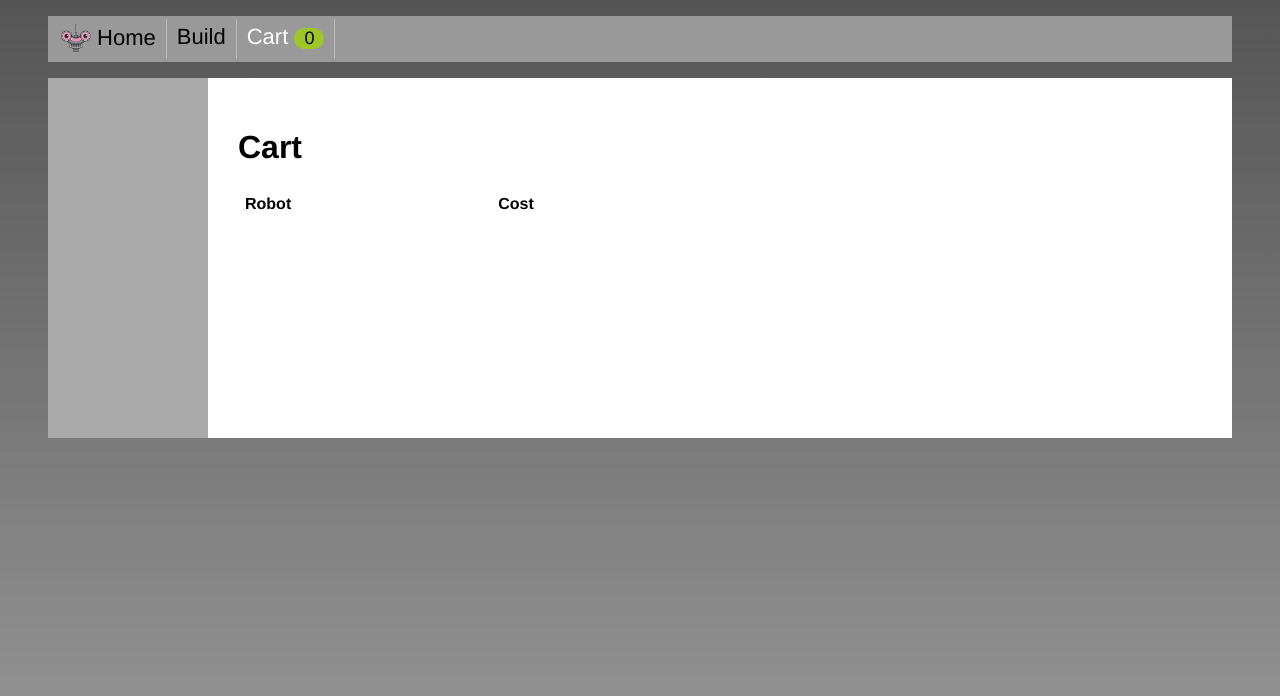
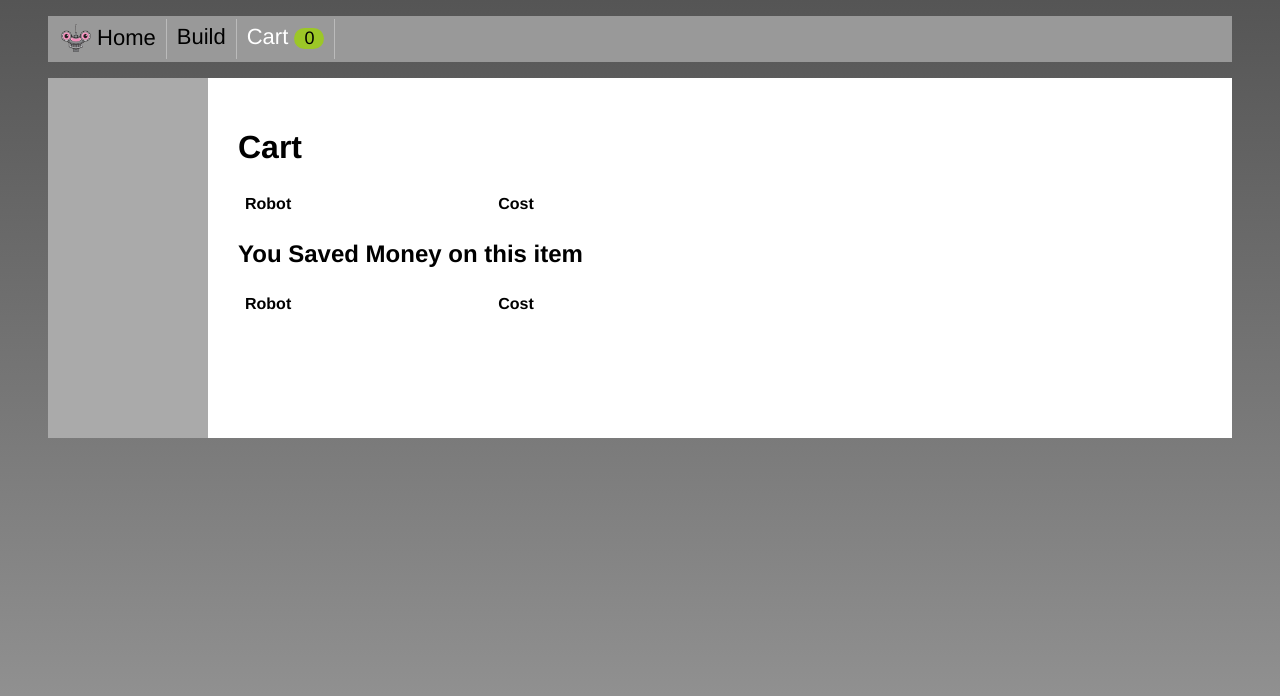
Before and after one commit to rakib06/robot-builder-vue, a Vue app: page /cart in a window 1280 px wide. Shown: the top 696 px of the page. Built offline with nearby package versions, Linux system fonts and the light colour scheme.

Commit message:
State & Server Communication: getters -. calculations

```diff
--- a/src/cart/ShoppingCart.vue
+++ b/src/cart/ShoppingCart.vue
@@ -23,6 +23,31 @@
         </tr>
       </tbody>
     </table>
+
+    <h2>You Saved Money on this item </h2>
+    <table>
+      <thead>
+        <tr>
+          <th class="robot-title">
+            Robot
+          </th>
+          <th class="cost">
+            Cost
+          </th>
+        </tr>
+      </thead>
+      <tbody>
+        <tr v-for="(robot, index) in cartSaleItems" :key="index">
+          <td class="robot-title">
+            {{robot.head.title}}
+          </td>
+          <td class="cost">
+            {{robot.cost}}
+          </td>
+        </tr>
+      </tbody>
+    </table>
+
  </div>
 </template>
 
@@ -34,6 +59,9 @@
       console.log(this.$store.state.cart);
       return this.$store.state.cart;
 
+    },
+    cartSaleItems(){
+      return this.$store.getters.cartSaleItems;
     }
   }
 
--- a/src/store/index.js
+++ b/src/store/index.js
@@ -14,4 +14,11 @@
         }
     },
 
+    // Calculation
+    getters:{
+        cartSaleItems(state){
+            return state.cart.filter(item => item.head.onSale)
+        }
+    }
+
 });
```
